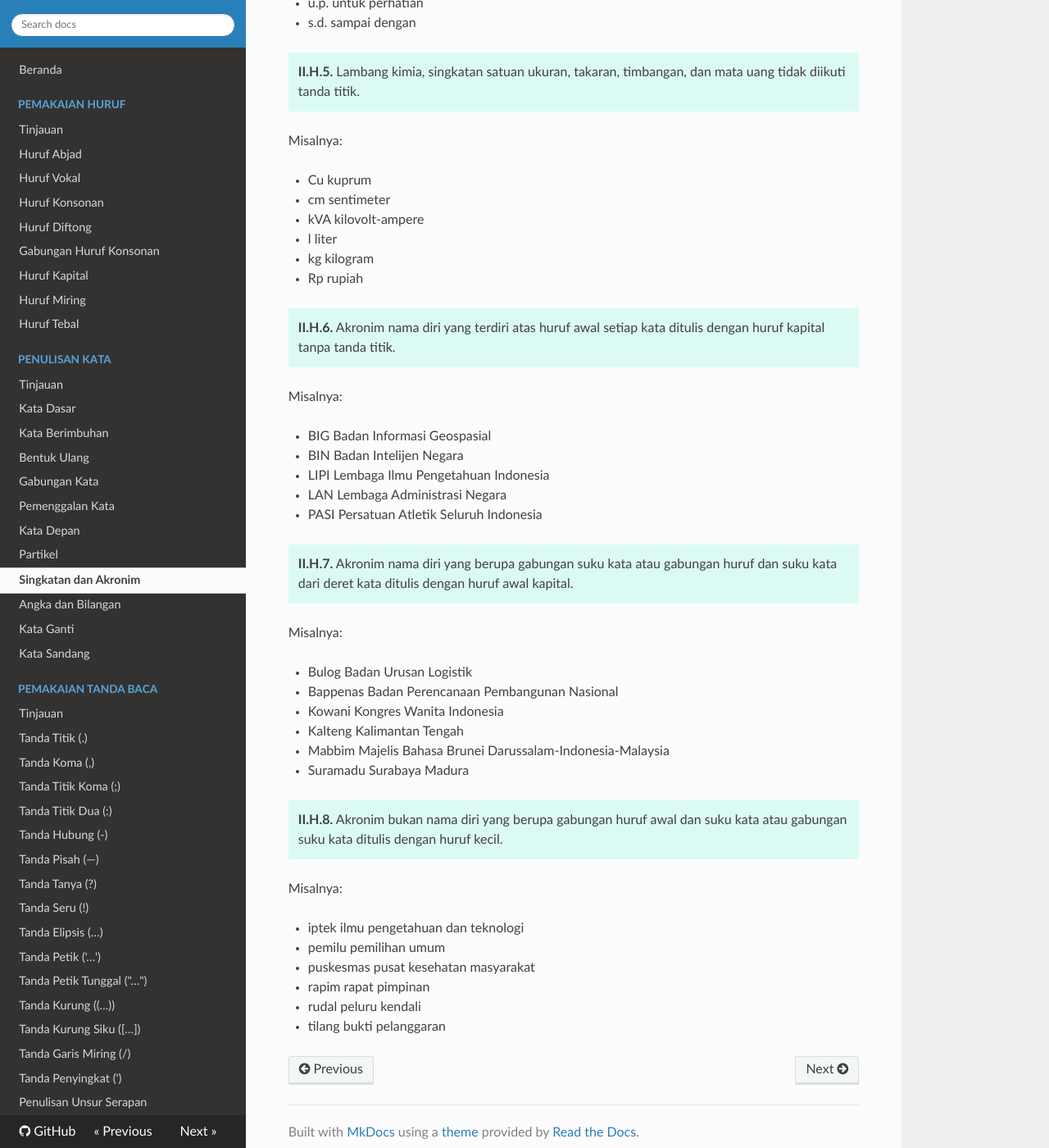
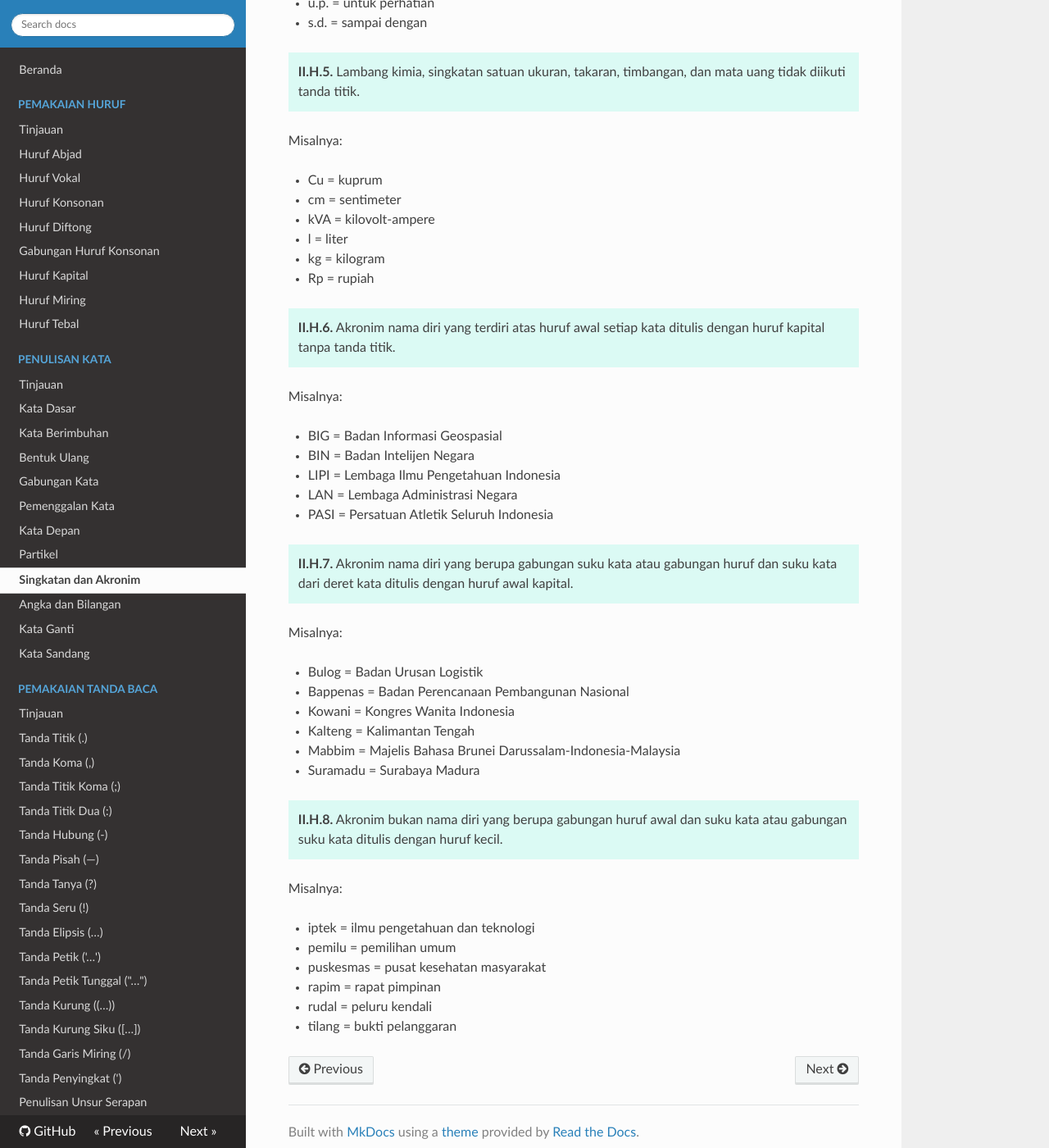
Before and after one commit to ivanlanin/puebi, an MkDocs documentation site: the page built from docs/kata/singkatan-dan-akronim.md, in a window 1280 px wide and 1400 px high, scrolled down 1811 px. Shown: the whole window at 82% size. Built offline with MkDocs 1.6.1, drawn with Linux system fonts in a browser that asks for light colours; nearby versions of some CDN libraries; old or Windows-style settings are respelled for this version of MkDocs; some of the changed text lies outside the part shown.

```diff
--- a/docs/kata/singkatan-dan-akronim.md
+++ b/docs/kata/singkatan-dan-akronim.md
@@ -22,94 +22,94 @@ Misalnya:
 
 Misalnya:
 
-- NKRI Negara Kesatuan Republik Indonesia
-- UI Universitas Indonesia
-- PBB Perserikatan Bangsa-Bangsa
-- WHO World Health Organization
-- PGRI Persatuan Guru Republik Indonesia
-- KUHP Kitab Undang-Undang Hukum Pidana
+- NKRI = Negara Kesatuan Republik Indonesia
+- UI = Universitas Indonesia
+- PBB = Perserikatan Bangsa-Bangsa
+- WHO = World Health Organization
+- PGRI = Persatuan Guru Republik Indonesia
+- KUHP = Kitab Undang-Undang Hukum Pidana
 
 !!! important ""
 	**II.H.2.b.** Singkatan yang terdiri atas huruf awal setiap kata yang bukan nama diri ditulis dengan huruf kapital tanpa tanda titik.
 
 Misalnya:
 
-- PT perseroan terbatas
-- MAN madrasah aliah negeri
-- SD sekolah dasar
-- KTP kartu tanda penduduk
-- SIM surat izin mengemudi
-- NIP nomor induk pegawai
+- PT = perseroan terbatas
+- MAN = madrasah aliah negeri
+- SD = sekolah dasar
+- KTP = kartu tanda penduduk
+- SIM = surat izin mengemudi
+- NIP = nomor induk pegawai
 
 !!! important ""
 	**II.H.3.** Singkatan yang terdiri atas tiga huruf atau lebih diikuti dengan tanda titik.
 
 Misalnya:
 
-- hlm. halaman
-- dll. dan lain-lain
-- dsb. dan sebagainya
-- dst. dan seterusnya
-- sda. sama dengan di atas
-- ybs. yang bersangkutan
-- yth. yang terhormat
-- ttd. tertanda
-- dkk. dan kawan-kawan
+- hlm. = halaman
+- dll. = dan lain-lain
+- dsb. = dan sebagainya
+- dst. = dan seterusnya
+- sda. = sama dengan di atas
+- ybs. = yang bersangkutan
+- yth. = yang terhormat
+- ttd. = tertanda
+- dkk. = dan kawan-kawan
 
 !!! important ""
 	**II.H.4.** Singkatan yang terdiri atas dua huruf yang lazim dipakai dalam surat-menyurat masing-masing diikuti oleh tanda titik.
 
 Misalnya:
 
-- a.n. atas nama
-- d.a. dengan alamat
-- u.b. untuk beliau
-- u.p. untuk perhatian
-- s.d. sampai dengan
+- a.n. = atas nama
+- d.a. = dengan alamat
+- u.b. = untuk beliau
+- u.p. = untuk perhatian
+- s.d. = sampai dengan
 
 !!! important ""
 	**II.H.5.** Lambang kimia, singkatan satuan ukuran, takaran, timbangan, dan mata uang tidak diikuti tanda titik.
 
 Misalnya:
 
-- Cu kuprum
-- cm sentimeter
-- kVA kilovolt-ampere
-- l liter
-- kg kilogram
-- Rp rupiah
+- Cu = kuprum
+- cm = sentimeter
+- kVA = kilovolt-ampere
+- l = liter
+- kg = kilogram
+- Rp = rupiah
 
 !!! important ""
 	**II.H.6.** Akronim nama diri yang terdiri atas huruf awal setiap kata ditulis dengan huruf kapital tanpa tanda titik.
 
 Misalnya:
 
-- BIG Badan Informasi Geospasial
-- BIN Badan Intelijen Negara
-- LIPI Lembaga Ilmu Pengetahuan Indonesia
-- LAN Lembaga Administrasi Negara
-- PASI Persatuan Atletik Seluruh Indonesia
+- BIG = Badan Informasi Geospasial
+- BIN = Badan Intelijen Negara
+- LIPI = Lembaga Ilmu Pengetahuan Indonesia
+- LAN = Lembaga Administrasi Negara
+- PASI = Persatuan Atletik Seluruh Indonesia
 
 !!! important ""
 	**II.H.7.** Akronim nama diri yang berupa gabungan suku kata atau gabungan huruf dan suku kata dari deret kata ditulis dengan huruf awal kapital.
 
 Misalnya:
 
-- Bulog Badan Urusan Logistik
-- Bappenas Badan Perencanaan Pembangunan Nasional
-- Kowani Kongres Wanita Indonesia
-- Kalteng Kalimantan Tengah
-- Mabbim Majelis Bahasa Brunei Darussalam-Indonesia-Malaysia
-- Suramadu Surabaya Madura
+- Bulog = Badan Urusan Logistik
+- Bappenas = Badan Perencanaan Pembangunan Nasional
+- Kowani = Kongres Wanita Indonesia
+- Kalteng = Kalimantan Tengah
+- Mabbim = Majelis Bahasa Brunei Darussalam-Indonesia-Malaysia
+- Suramadu = Surabaya Madura
 
 !!! important ""
 	**II.H.8.** Akronim bukan nama diri yang berupa gabungan huruf awal dan suku kata atau gabungan suku kata ditulis dengan huruf kecil.
 
 Misalnya:
 
-- iptek ilmu pengetahuan dan teknologi
-- pemilu pemilihan umum
-- puskesmas pusat kesehatan masyarakat
-- rapim rapat pimpinan
-- rudal peluru kendali
-- tilang bukti pelanggaran
+- iptek = ilmu pengetahuan dan teknologi
+- pemilu = pemilihan umum
+- puskesmas = pusat kesehatan masyarakat
+- rapim = rapat pimpinan
+- rudal = peluru kendali
+- tilang = bukti pelanggaran
```
Also changed, not shown: docs/kata/angka-dan-bilangan.md (+37 -37 lines).
